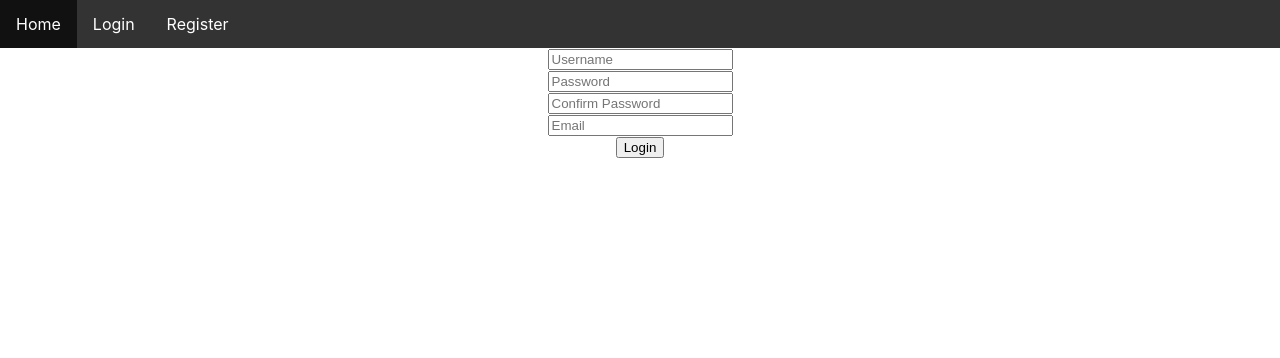
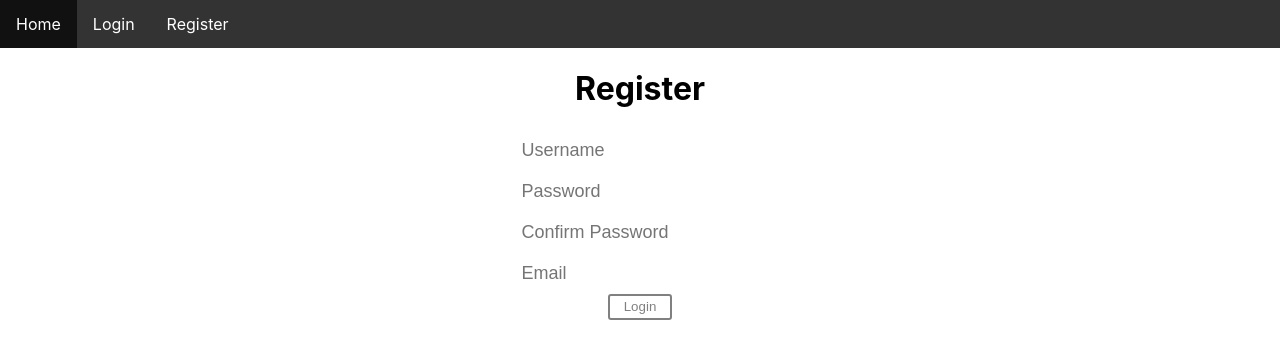
Before and after one commit to BeauCurnow/IS590R-Group2UI, a React (Create React App) app: page /register in a window 1280 px wide. Shown: the top 358 px of the page. Built offline with nearby package versions, Linux system fonts and the light colour scheme.

Commit message:
register page connected to backend

```diff
--- a/src/pages/login.tsx
+++ b/src/pages/login.tsx
@@ -1,42 +1,63 @@
 import React from "react";
-import Button from '../components/button'
-import Input from '../components/input'
+import Button from "../components/button";
+import Input from "../components/input";
+import { useHistory } from "react-router-dom";
 
 function Login() {
+  let history = useHistory();
   const [username, setUsername] = React.useState("");
   const [password, setPassword] = React.useState("");
 
   function handleLogin() {
-    // Put Post Request Here
     console.log({ username, password });
-    fetch("localhost:8080/api/v1/user", {
-      method: "POST",
-      body: JSON.stringify({ username: username, password: password }),
-    });
+    // fetch("localhost:8080/api/v1/user", {
+    //   method: "POST",
+    //   body: JSON.stringify({ username: username, password: password }),
+    // });
+    const fakeResponse = {id: "FOAIENO23OICNM92J", username: "test name", email:"test@test.com", status:200}
+    if (fakeResponse.status === 200) {
+      //store session in cookie
+      //store response in context?
+      history.push("/")
+    } else {
+      console.error(fakeResponse)
+    }
   }
 
   return (
     <div>
       <h1>Please Login</h1>
-      <form onSubmit={handleLogin}>
-        <div style={{display: 'flex',  justifyContent:'center', alignItems:'center'}}><Input
+      <div
+        style={{
+          display: "flex",
+          justifyContent: "center",
+          alignItems: "center",
+        }}
+      >
+        <Input
           type="text"
           value={username}
           placeholder="Username"
-            onChange={(e : any) => setUsername(e.target.value)}
-          /></div>
-        <div style={{display: 'flex',  justifyContent:'center', alignItems:'center'}}>
+          onChange={(e: any) => setUsername(e.target.value)}
+        />
+      </div>
+      <div
+        style={{
+          display: "flex",
+          justifyContent: "center",
+          alignItems: "center",
+        }}
+      >
         <Input
           type="text"
           value={password}
           placeholder="Password"
-            onChange={(e : any) => setPassword(e.target.value)}
+          onChange={(e: any) => setPassword(e.target.value)}
         />
       </div>
       <div>
-          <Button>Login</Button>
+        <Button onClick={() => handleLogin()}>Login</Button>
       </div>
-      </form>
     </div>
   );
 }
--- a/src/pages/register.tsx
+++ b/src/pages/register.tsx
@@ -1,52 +1,77 @@
 import React from "react";
+import Button from "../components/button";
+import Input from "../components/input";
+import { useHistory } from "react-router-dom";
 
 function Register() {
   const [username, setUsername] = React.useState("Username");
-
   const [password, setPassword] = React.useState("Password");
-
   const [email, setEmail] = React.useState("Email");
 
+  let history = useHistory();
+
   async function handleRegister() {
-    // Put Post Request Here
-    console.log({ username, password, email });
-
-    let res = await fetch("http://localhost:8080/api/v1/user", {
+    await fetch("http://localhost:8080/api/v1/user", {
       method: "POST",
-      body: JSON.stringify( { username: username, email: email } ),
+      headers: {
+        "Content-Type": "application/json",
+      },
+      body: JSON.stringify({ name: username, email: email }),
     });
-    console.log(res)
+    history.push("/");
   }
 
   return (
-    <div>
-      <form onSubmit={(e) => handleRegister}>
-        <div>
-          <input
+    <>
+    <h1>Register</h1>
+      <div
+        style={{
+          display: "flex",
+          justifyContent: "center",
+          alignItems: "center",
+        }}
+      >
+        <Input
           placeholder={username}
           onChange={(e) => setUsername(e.target.value)}
         />
       </div>
-        <div>
-          <input
+      <div
+        style={{
+          display: "flex",
+          justifyContent: "center",
+          alignItems: "center",
+        }}
+      >
+        <Input
           placeholder={password}
           onChange={(e) => setPassword(e.target.value)}
         />
       </div>
-        <div>
-          <input placeholder="Confirm Password" />
+      <div
+        style={{
+          display: "flex",
+          justifyContent: "center",
+          alignItems: "center",
+        }}
+      >
+        <Input placeholder="Confirm Password" />
+      </div>
+      <div
+        style={{
+          display: "flex",
+          justifyContent: "center",
+          alignItems: "center",
+        }}
+      >
+        <Input placeholder={email} onChange={(e) => setEmail(e.target.value)} />
       </div>
       <div>
-          <input
-            placeholder={email}
-            onChange={(e) => setEmail(e.target.value)}
-          />
+        <Button type="button" onClick={() => handleRegister()}>
+          Login
+        </Button>
       </div>
-        <div>
-          <button type="button" onClick={() => handleRegister()}>Login</button>
-        </div>
-      </form>
-    </div>
+    </>
   );
 }
 
```
Lines whose indentation alone changed are shown as unchanged.
